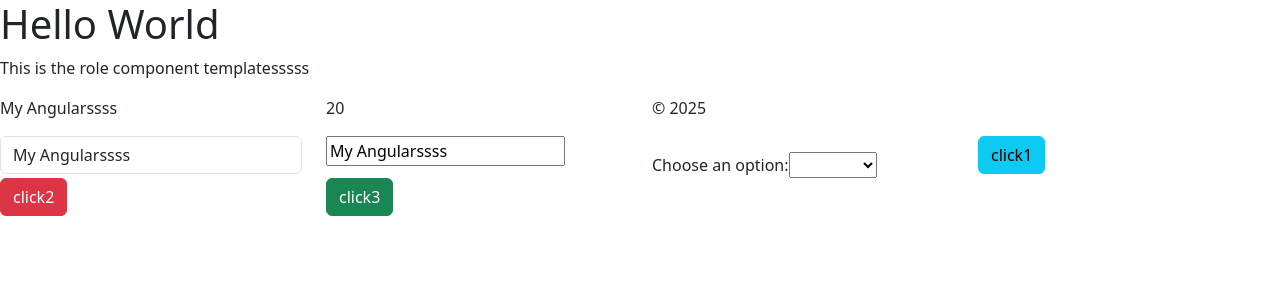
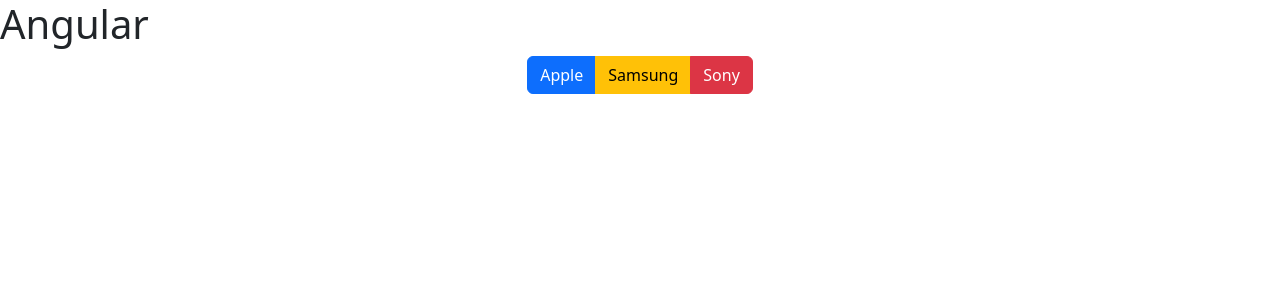
Before and after one commit to ronsell42/employee-management-app, an Angular app: page / in a window 1280 px wide. Shown: the top 300 px of the page. Built offline with nearby package versions, Linux system fonts and the light colour scheme.

Commit message:
Add: Directives

```diff
--- a/src/app/app.html
+++ b/src/app/app.html
@@ -1,2 +1,3 @@
-<h1>Hello World</h1>
-<app-roles-cmp />
+<h1>Angular</h1>
+<!-- <app-roles-cmp /> -->
+ <app-master-cmp/>
--- a/src/app/app.ts
+++ b/src/app/app.ts
@@ -1,10 +1,11 @@
 import { Component, signal } from '@angular/core';
 import { RouterOutlet } from '@angular/router';
 import { RolesCmp } from './components/roles-cmp/roles-cmp';
+import { MasterCmp } from './components/master-cmp/master-cmp';
 
 @Component({
   selector: 'app-root',
-  imports: [RouterOutlet, RolesCmp],
+  imports: [RouterOutlet, MasterCmp],
   templateUrl: './app.html',
   styleUrl: './app.scss'
 })
--- /dev/null
+++ b/src/app/components/master-cmp/master-cmp.html
@@ -0,0 +1,9 @@
+<div class="row">
+    <div class="col-12 text-center">
+        <div class="btn-group">
+            <button type="button" class="btn btn-primary">Apple</button>
+            <button type="button" class="btn btn-warning">Samsung</button>
+            <button type="button" class="btn btn-danger">Sony</button>
+        </div>
+    </div>
+</div>
```
Also changed, not shown: src/app/components/master-cmp/master-cmp.ts (added, +11 -0 lines), src/app/components/master-cmp/master-cmp.scss (added), 1 other file (tests, documents, lock files or other folders).
